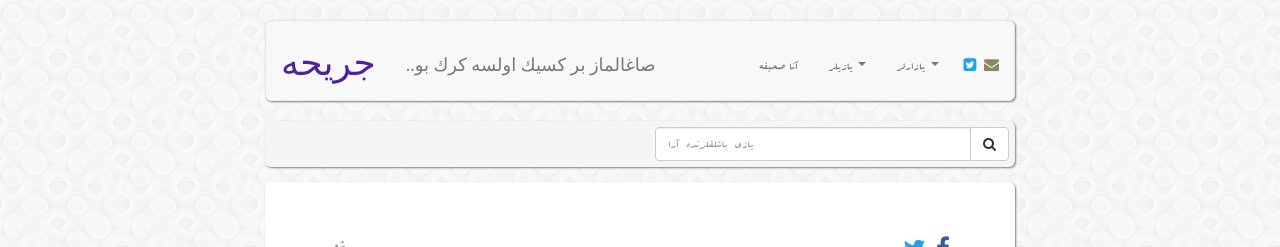
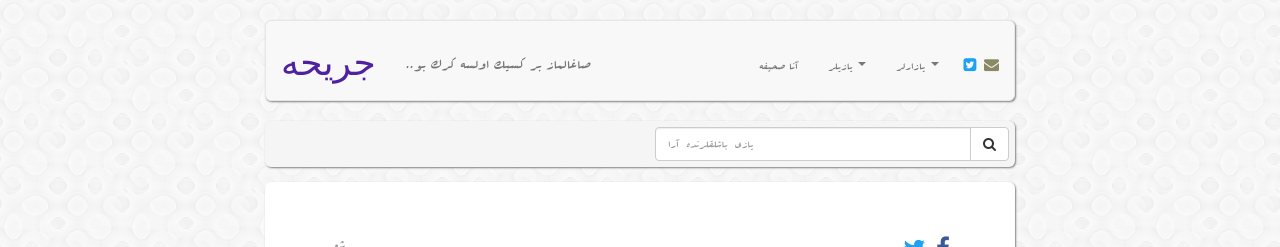
Before and after one commit to muhammedaydogdu/muhammedaydogdu.github.io, a Jekyll site: the page built from _posts/2018-03-27-yitik-gul-os.md, in a window 1280 px wide. Shown: the top 247 px of the page. Built offline with Jekyll 4.4.1, drawn with Linux system fonts in a browser that asks for light colours; some web fonts are replaced.

Commit message:
Update nav-os.html

```diff
--- a/_includes/nav-os.html
+++ b/_includes/nav-os.html
@@ -9,7 +9,7 @@
       </button>
       <a style="font-family: Aref Ruqaa" class="navbar-brand os-text" id="os-baslik" href="/index.html">جریحه</a>
     </div>
-    <p style="font-family: Aref Ruqaa" class="navbar-text">..صاغالماز  بر  كسیك  اولسه  كرك  بو</p>
+    <p style="font-family: B Arabic" class="navbar-text">..صاغالماز  بر  كسیك  اولسه  كرك  بو</p>
     <div class="collapse navbar-collapse" id="navbar-1">
       <ul class="nav navbar-nav navbar-right">
         <li><a style="font-family: B Arabic" href="/index.html">آنا صحیفه</a></li>
```
